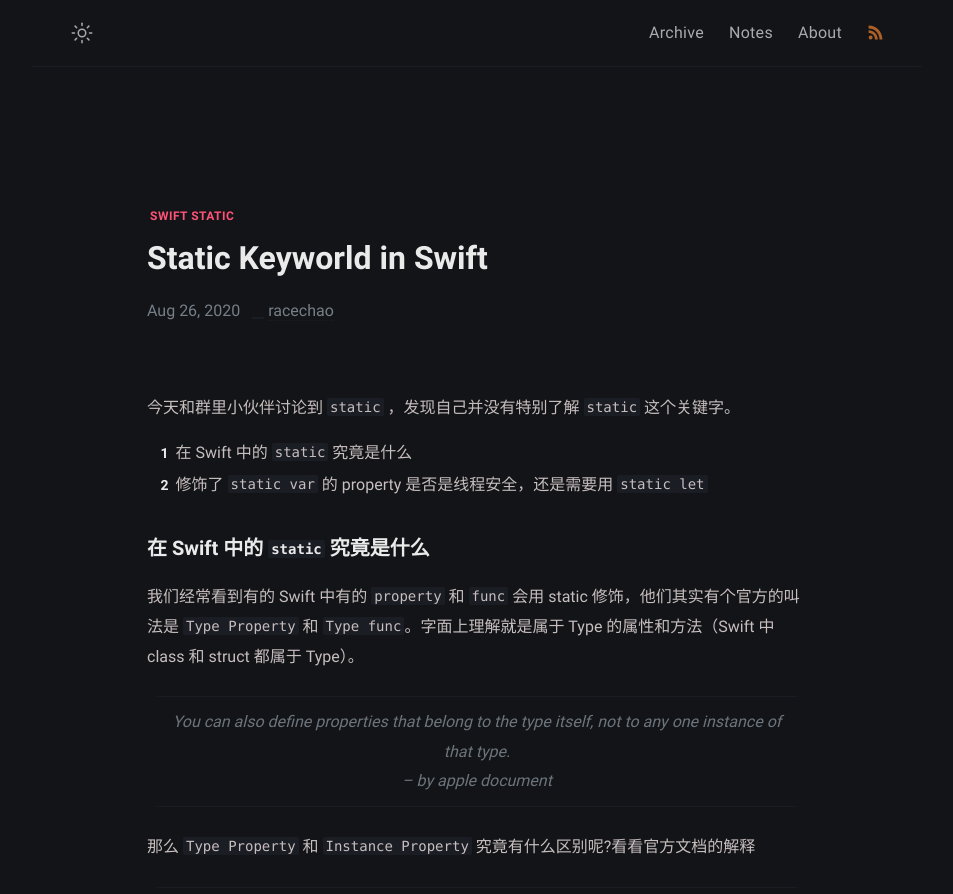
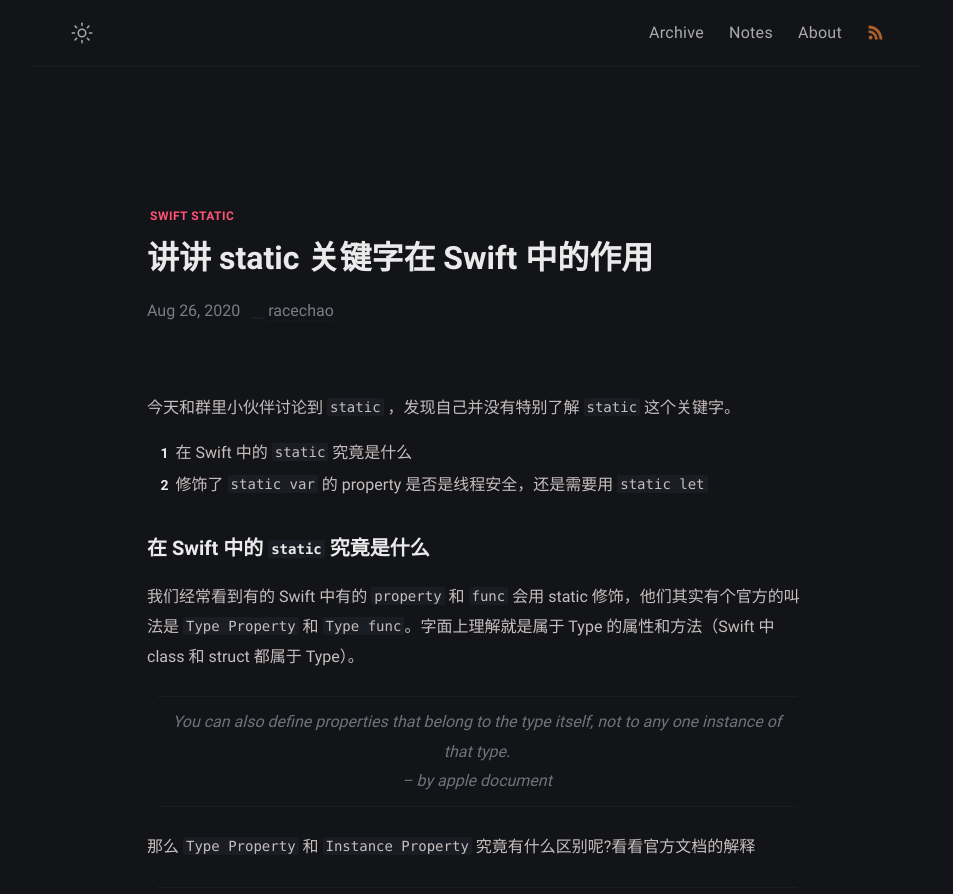
Before and after one commit to alfredcc/blog, a Jekyll site: the page built from _posts/2020-08-26-static-keywords-in-swift.md, in a window 1280 px wide and 900 px high. Shown: the top 894 px of the window, without its empty margins (163-1116 px from the left). Built offline with Jekyll 4.4.1, drawn with Linux system fonts in a browser that asks for light colours; comment, search, counter and statistics services are not loaded.

Commit message:
Update titles

```diff
--- a/_posts/2020-08-26-static-keyword-in-swift.md
+++ b/_posts/2020-08-26-static-keywords-in-swift.md
@@ -1,5 +1,5 @@
 ---
-title: Static Keyworld in Swift
+title: 讲讲 static 关键字在 Swift 中的作用
 author: racechao
 date: 2020-08-26
 tag:
```
